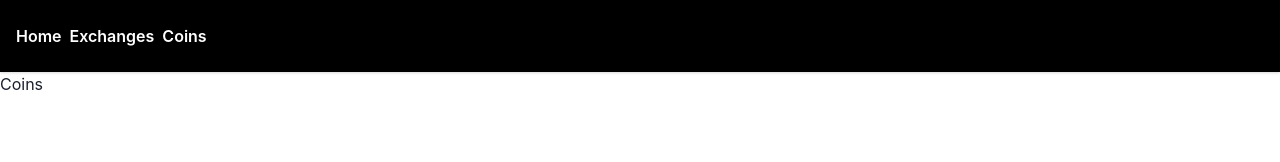
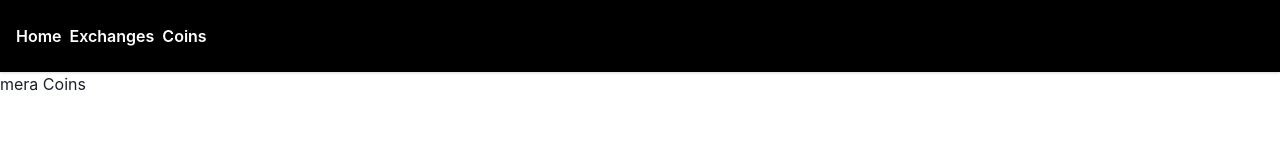
Before and after one commit to Manjesh183/Crypto-app, a React (Create React App) app: page /coins in a window 1280 px wide. Shown: the top 162 px of the page. Built offline with nearby package versions, Linux system fonts and the light colour scheme.

Commit message:
Update Coins.jsx

```diff
--- a/src/components/Coins.jsx
+++ b/src/components/Coins.jsx
@@ -2,7 +2,7 @@ import React from 'react'
 
 const Coins = () => {
   return (
-    <div>Coins</div>
+    <div>mera Coins</div>
   )
 }
 
```
